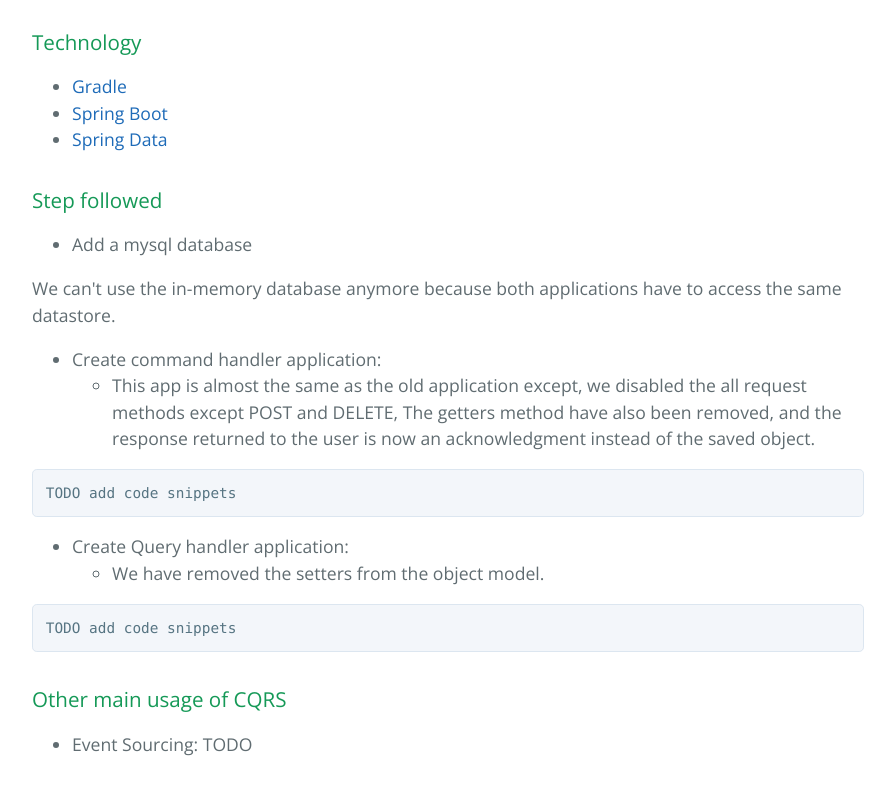
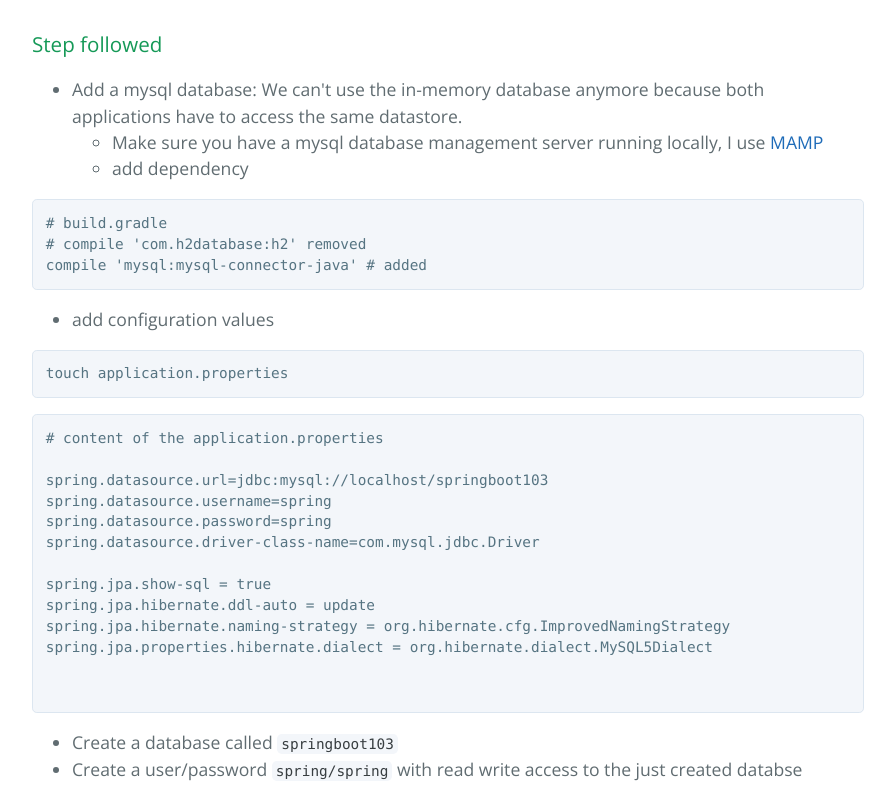
Before and after one commit to fuse-mars/spring-boot-103, a plain HTML site: page index.html in a window 1280 px wide. Shown: the part 1918-2705 px from the top of the page, without its empty margins (192-1087 px from the left). Drawn offline with nearby package versions, Linux system fonts and the light colour scheme.

Commit message:
Create gh-pages branch via GitHub

```diff
--- a/index.html
+++ b/index.html
@@ -19,12 +19,7 @@
     </section>
 
     <section class="main-content">
-      <h1>
-<a id="spring-boot-103" class="anchor" href="#spring-boot-103" aria-hidden="true"><span class="octicon octicon-link"></span></a>spring-boot-103</h1>
-
-<p>Two applications that fulfill the Command Query Responsibilities Segregation (CQRS) pattern implementation.</p>
-
-<h3>
+      <h3>
 <a id="cqrs-in-simple-terms" class="anchor" href="#cqrs-in-simple-terms" aria-hidden="true"><span class="octicon octicon-link"></span></a>CQRS in simple terms</h3>
 
 <p>CQRS stands for Command Query Responsibility Segregation. It is a design pattern that enforces the separation of actions that modify the state of an application and the actions that leave the state of the application intact.</p>
@@ -86,10 +81,47 @@
 <a id="step-followed" class="anchor" href="#step-followed" aria-hidden="true"><span class="octicon octicon-link"></span></a>Step followed</h3>
 
 <ul>
-<li>Add a mysql database</li>
+<li>Add a mysql database:  We can't use the in-memory database anymore because both applications have to access the same datastore.
+
+<ul>
+<li>Make sure you have a mysql database management server running locally, I use <a href="https://www.mamp.info/en/">MAMP</a> </li>
+<li>add dependency </li>
+</ul>
+</li>
 </ul>
 
-<p>We can't use the in-memory database anymore because both applications have to access the same datastore.</p>
+<pre><code># build.gradle
+# compile 'com.h2database:h2' removed
+compile 'mysql:mysql-connector-java' # added
+</code></pre>
+
+<ul>
+<li>add configuration values</li>
+</ul>
+
+<pre><code>touch application.properties
+</code></pre>
+
+<pre><code># content of the application.properties
+
+spring.datasource.url=jdbc:mysql://localhost/springboot103
+spring.datasource.username=spring
+spring.datasource.password=spring
+spring.datasource.driver-class-name=com.mysql.jdbc.Driver
+
+spring.jpa.show-sql = true
+spring.jpa.hibernate.ddl-auto = update
+spring.jpa.hibernate.naming-strategy = org.hibernate.cfg.ImprovedNamingStrategy
+spring.jpa.properties.hibernate.dialect = org.hibernate.dialect.MySQL5Dialect
+
+
+</code></pre>
+
+<ul>
+<li>Create a database called <code>springboot103</code>
+</li>
+<li>Create a user/password <code>spring/spring</code> with read write access to the just created databse</li>
+</ul>
 
 <ul>
 <li>Create command handler application:
@@ -128,7 +160,7 @@
 <ul>
 <li><a href="https://cqrs.files.wordpress.com/2010/11/cqrs_documents.pdf">https://cqrs.files.wordpress.com/2010/11/cqrs_documents.pdf</a></li>
 <li><a href="https://en.wikipedia.org/wiki/Command%E2%80%93query_separation">https://en.wikipedia.org/wiki/Command%E2%80%93query_separation</a></li>
-<li>
+<li><a href="https://github.com/netgloo/spring-boot-samples/blob/master/spring-boot-mysql-springdatajpa-hibernate/src/main/resources/application.properties">https://github.com/netgloo/spring-boot-samples/blob/master/spring-boot-mysql-springdatajpa-hibernate/src/main/resources/application.properties</a></li>
 </ul>
 
       <footer class="site-footer">
```
Also changed, not shown: params.json (+1 -1 lines).
